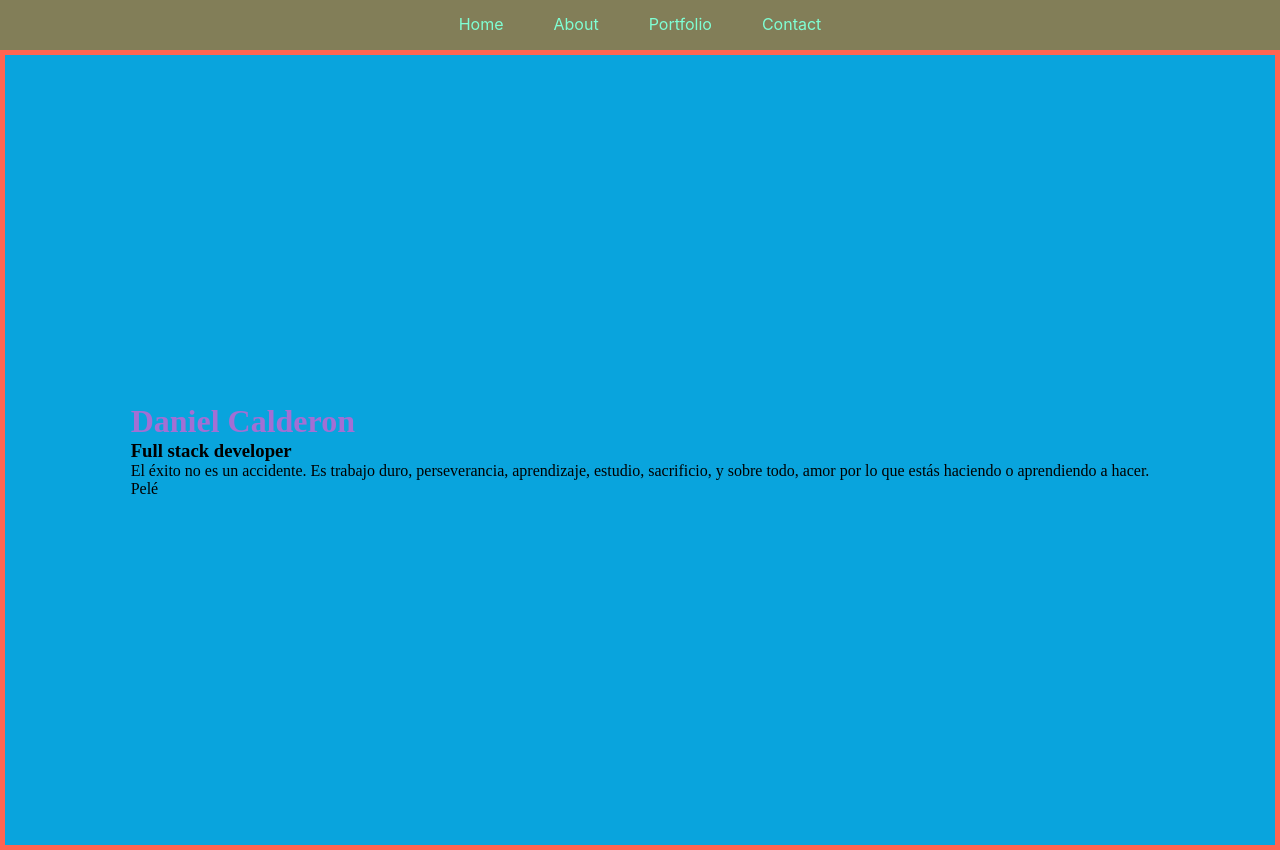
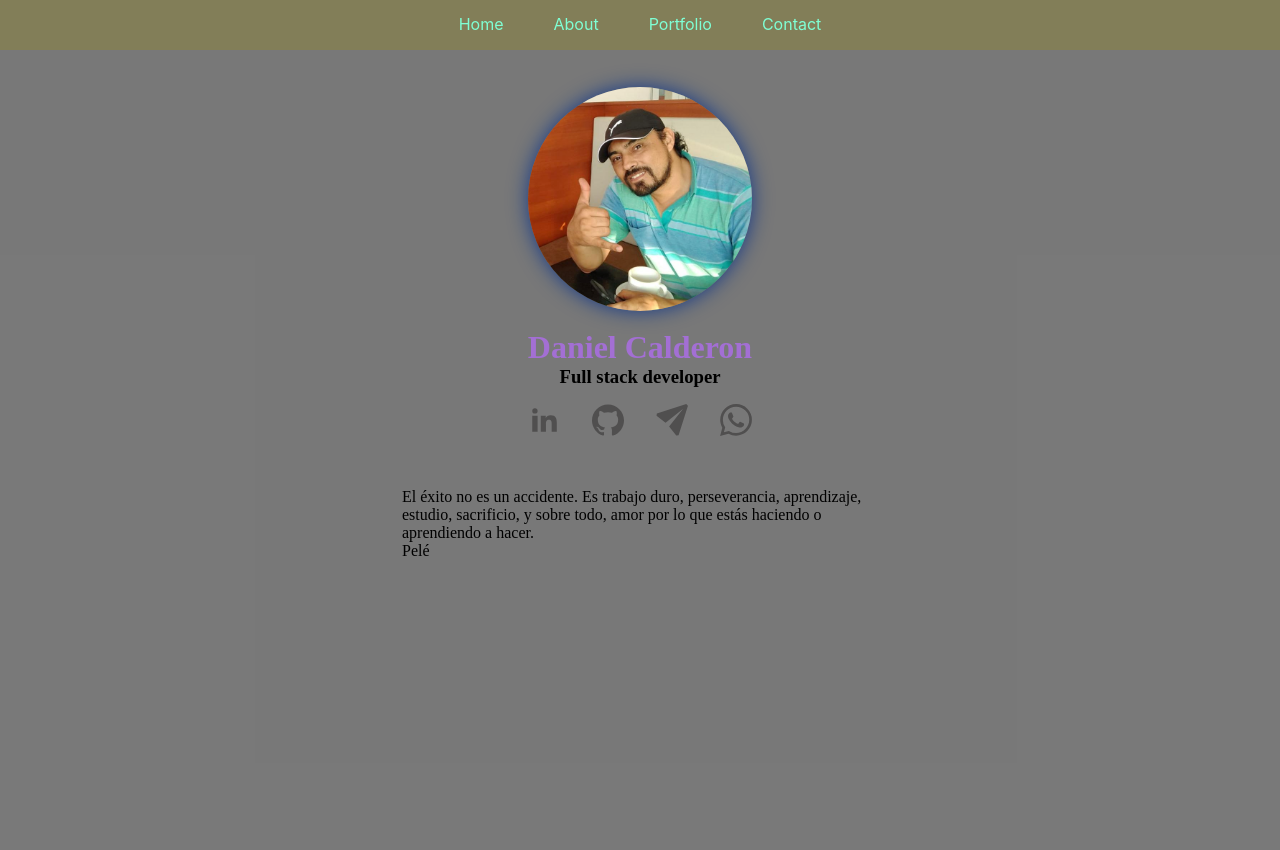
Before and after one commit to Kapelu/Profile, a React (Create React App) app: page / in a window 1280 px wide. Built offline with nearby package versions, Linux system fonts and the light colour scheme.

Commit message:
upDate 21/02/23

```diff
--- a/src/index.css
+++ b/src/index.css
@@ -1,6 +1,6 @@
 :root {
 	--background-nav: #827e58;
-	--background-home: #09a4dd;
+	--background-home: #595959ce;
 	--background-about: #3ff7ff;
 	--background-portfolio: #eecd86;
 	--background-contact: #b49042;
--- a/src/routes/Contact.js
+++ b/src/routes/Contact.js
@@ -1,10 +1,10 @@
-import Nav from '../components/Nav'
+import Navbar from '../components/Nav'
 import './contact.css'
 
 export default function Contact() {
 	return (
 		<>
-			<Nav />
+			<Navbar />
 			<div className='container-contact'>
 				<div className='imagen'>
 					<img src='../img/profile.jpg' alt='' />
--- a/src/routes/Home.js
+++ b/src/routes/Home.js
@@ -1,5 +1,6 @@
 import Nav from '../components/Nav'
 import './home.css'
+import fotoPerfil from '../img/kapelu.png';
 
 export default function Home() {
 	return (
@@ -7,7 +8,10 @@ export default function Home() {
 			<Nav />
 			<div className='container-home'>
 				<div className='card'>
-					<div className='foto-perfil'></div>
+					<div className='foto-perfil'>
+					<img src={fotoPerfil} alt="Kapelü" className='foto'/>
+					</div>
+					<br />
 					<div className='nombre'>
 						<h1>Daniel Calderon</h1>
 					</div>
@@ -15,11 +19,45 @@ export default function Home() {
 						<h3>Full stack developer</h3>
 					</div>
 					<div className='redes-sociales'>
-						<div className='linkedin'></div>
-						<div className='github'></div>
-						<div className='email'></div>
-						<div className='whatsapp'></div>
+						<div className='linkedin'>
+						<a href='https://www.linkedin.com/in/daniel-calderon-4a4854215/' target='_blank' rel='noreferrer' className='logo'>
+                    <svg viewBox='0 0 24 24' fill='none'>
+                      <title>Linkedin</title>
+                      <path d='M7.2 20.8h-4v-12h4v12zM5.202 7.2a2 2 0 11-.004-4 2 2 0 01.004 4zM21.6 20.8h-3.845v-5.84c0-1.393-.027-3.183-2-3.183-2.002 0-2.31 1.516-2.31 3.082V20.8H9.6V8.791h3.69v1.64h.054c.512-.944 1.768-1.939 3.64-1.939 3.896 0 4.616 2.488 4.616 5.722V20.8z'>
+                      </path>
+                    </svg>
+                  </a>
+						</div>
+						<div className='github'>
+							<a href='https://github.com/Kapelu'	target='_blank' rel='noreferrer' className='logo'>
+								<svg role='img'	viewBox='0 0 24 24'	xmlns='http://www.w3.org/2000/svg'>
+									<title>GitHub</title>
+									<path d='M12 .297c-6.63 0-12 5.373-12 12 0 5.303 3.438 9.8 8.205 11.385.6.113.82-.258.82-.577 0-.285-.01-1.04-.015-2.04-3.338.724-4.042-1.61-4.042-1.61C4.422 18.07 3.633 17.7 3.633 17.7c-1.087-.744.084-.729.084-.729 1.205.084 1.838 1.236 1.838 1.236 1.07 1.835 2.809 1.305 3.495.998.108-.776.417-1.305.76-1.605-2.665-.3-5.466-1.332-5.466-5.93 0-1.31.465-2.38 1.235-3.22-.135-.303-.54-1.523.105-3.176 0 0 1.005-.322 3.3 1.23.96-.267 1.98-.399 3-.405 1.02.006 2.04.138 3 .405 2.28-1.552 3.285-1.23 3.285-1.23.645 1.653.24 2.873.12 3.176.765.84 1.23 1.91 1.23 3.22 0 4.61-2.805 5.625-5.475 5.92.42.36.81 1.096.81 2.22 0 1.606-.015 2.896-.015 3.286 0 .315.21.69.825.57C20.565 22.092 24 17.592 24 12.297c0-6.627-5.373-12-12-12'>
+									</path>
+								</svg>
+							</a>
+						</div>
+						<div className='email'>
+						<a href='mailto:ddaniel_calderon@hotmail.com?Subject=IMPORTANTE!!!%20Estamos%20interesados%20en%20tú%20perfil' target='_blank' rel='noreferrer' className='logo'>
+                    <svg viewBox='0 0 48 48' fill='none'>
+                      <title>Email</title>
+                      <path d='M46.652 1.348L45.432.084 1.302 14.12l-.466 3.484L14.33 28.31 40.746 7.254 19.69 33.67l10.706 13.494 3.484-.466 14.036-44.13-1.264-1.22z'>
+                      </path>
+                    </svg>
+                  </a>
+						</div>
+						<div className='whatsapp'>
+						<a href='https://api.whatsapp.com/send?phone=%2B542615370075&text=Hola%20Daniel%20!!!%20Estamos%20interesados%20en%20tú%20perfil.%20Desearías%20coordinar%20una%20entrevista?' target='_blank' rel='noreferrer' className='logo'>
+                    <svg role='img' viewBox='0 0 24 24' xmlns='http://www.w3.org/2000/svg'>
+                      <title>WhatsApp</title>
+                      <path d='M17.472 14.382c-.297-.149-1.758-.867-2.03-.967-.273-.099-.471-.148-.67.15-.197.297-.767.966-.94 1.164-.173.199-.347.223-.644.075-.297-.15-1.255-.463-2.39-1.475-.883-.788-1.48-1.761-1.653-2.059-.173-.297-.018-.458.13-.606.134-.133.298-.347.446-.52.149-.174.198-.298.298-.497.099-.198.05-.371-.025-.52-.075-.149-.669-1.612-.916-2.207-.242-.579-.487-.5-.669-.51-.173-.008-.371-.01-.57-.01-.198 0-.52.074-.792.372-.272.297-1.04 1.016-1.04 2.479 0 1.462 1.065 2.875 1.213 3.074.149.198 2.096 3.2 5.077 4.487.709.306 1.262.489 1.694.625.712.227 1.36.195 1.871.118.571-.085 1.758-.719 2.006-1.413.248-.694.248-1.289.173-1.413-.074-.124-.272-.198-.57-.347m-5.421 7.403h-.004a9.87 9.87 0 01-5.031-1.378l-.361-.214-3.741.982.998-3.648-.235-.374a9.86 9.86 0 01-1.51-5.26c.001-5.45 4.436-9.884 9.888-9.884 2.64 0 5.122 1.03 6.988 2.898a9.825 9.825 0 012.893 6.994c-.003 5.45-4.437 9.884-9.885 9.884m8.413-18.297A11.815 11.815 0 0012.05 0C5.495 0 .16 5.335.157 11.892c0 2.096.547 4.142 1.588 5.945L.057 24l6.305-1.654a11.882 11.882 0 005.683 1.448h.005c6.554 0 11.89-5.335 11.893-11.893a11.821 11.821 0 00-3.48-8.413Z'>
+                      </path>
+                    </svg>
+                  </a>
+						</div>
 					</div>
+					<br />
+					<br />
 					<div className='frase-pele'>
 						<p className='frase'>
 							El éxito no es un accidente. Es trabajo duro,
@@ -34,40 +72,3 @@ export default function Home() {
 		</>
 	)
 }
-/*
-
-<div className='container-home'>
-				<div className='card'>
-					<div className='foto-perfil'></div>
-					<div className='nombre'>
-						<h1>Daniel Calderon</h1>
-					</div>
-					<div className='profesion'>
-						<h3>Full stack developer</h3>
-					</div>
-					<div className='redes-sociales'>
-						<div className='linkedin'></div>
-						<div className='github'>
-							<a href='https://github.com/Kapelu'	target='_blank' rel='noreferrer'>
-								<svg role='img'	viewBox='0 0 24 24'	xmlns='http://www.w3.org/2000/svg'>
-									<title>GitHub icon</title>
-									<path d='M12 .297c-6.63 0-12 5.373-12 12 0 5.303 3.438 9.8 8.205 11.385.6.113.82-.258.82-.577 0-.285-.01-1.04-.015-2.04-3.338.724-4.042-1.61-4.042-1.61C4.422 18.07 3.633 17.7 3.633 17.7c-1.087-.744.084-.729.084-.729 1.205.084 1.838 1.236 1.838 1.236 1.07 1.835 2.809 1.305 3.495.998.108-.776.417-1.305.76-1.605-2.665-.3-5.466-1.332-5.466-5.93 0-1.31.465-2.38 1.235-3.22-.135-.303-.54-1.523.105-3.176 0 0 1.005-.322 3.3 1.23.96-.267 1.98-.399 3-.405 1.02.006 2.04.138 3 .405 2.28-1.552 3.285-1.23 3.285-1.23.645 1.653.24 2.873.12 3.176.765.84 1.23 1.91 1.23 3.22 0 4.61-2.805 5.625-5.475 5.92.42.36.81 1.096.81 2.22 0 1.606-.015 2.896-.015 3.286 0 .315.21.69.825.57C20.565 22.092 24 17.592 24 12.297c0-6.627-5.373-12-12-12'>
-
-									</path>
-								</svg>
-							</a>
-						</div>
-						<div className='email'></div>
-						<div className='whatsapp'></div>
-					</div>
-					<div className='frase-pele'>
-						<p className='frase'>
-							El éxito no es un accidente. Es trabajo duro,
-							perseverancia, aprendizaje, estudio, sacrificio, y
-							sobre todo, amor por lo que estás haciendo o
-							aprendiendo a hacer.
-						</p>
-						<p className='pele'>Pelé</p>
-					</div>
-				</div>
-			</div> */
--- a/src/routes/home.css
+++ b/src/routes/home.css
@@ -1,20 +1,19 @@
 .container-home{
 	background-color: var(--background-home);
-	border: 5px solid #ff6450;
+	/* border: 5px solid #ff6450; */
 	width: 100%;
 	min-height: 100vh;
 	display: flex;
-	justify-content: center;
+	flex-direction: column;
+	/* justify-content: center; */
 	align-items: center;
 	overflow: auto;
 }
 
-card{
-	margin: 10px;
-	border: 5px solid #ffd650;
-	width: 250px;
-	height: 250px;
-	background-Color: #FFFFFF;
+.card{
+	border: 5px solid #ffffff00;
+	width: 550px;
+	height: 650px;
 	border-Radius: 10px;
 	padding: 2em;
 	display: flex;
@@ -22,40 +21,39 @@ card{
 	align-Items: center;
 }
 
+.foto-perfil{
+	width: 14rem;
+	height: 14rem;
+	border-radius: 100%;
+	overflow: hidden;
+	/* border: 5px solid #ffffff00; */
+	box-shadow: 0 0 20px #133888;
+}
 
-/*
-	  img: {
-		width: '150px',
-		marginBottom: '1em',
-	  },
-	  name: {
-		fontSize: '2.5em',
-		fontWeight: 'bold',
-		margin: 0,
-		marginBottom: '1em',
-	  },
-	  linkContainer: {
-		display: 'flex',
-	  },
-	  link: {
-		display: 'inline-block',
-		padding: '0.5em',
-		borderRadius: '5px',
-		marginRight: '1em',
-	  },
-	  github: {
-		backgroundColor: '#24292E',
-	  },
-	  linkedin: {
-		backgroundColor: '#0077B5',
-	  },
-	  slack: {
-		backgroundColor: '#4A154B',
-	  },
-	  icon: {
-		fill: '#FFFFFF',
-		width: '1.5em',
-		height: '1.5em',
-	  },
-	};
-   */
+.foto{
+	width: 100%;
+	height:auto
+}
+.redes-sociales{
+	display: flex;
+	flex-direction: row;
+	align-Items: center;
+}
+
+.logo {
+	background-color: none;
+	border: 5px solid #ffffff00;
+	width: 4rem;
+	height: 4rem;
+	margin: 0;
+	display: flex;
+	justify-content: center;
+	align-items: center;
+	cursor: pointer;
+	border-radius: 50px;
+	text-decoration: none;
+}
+.logo svg {
+	height: 2rem;
+	fill: #504f4f;
+}
```
